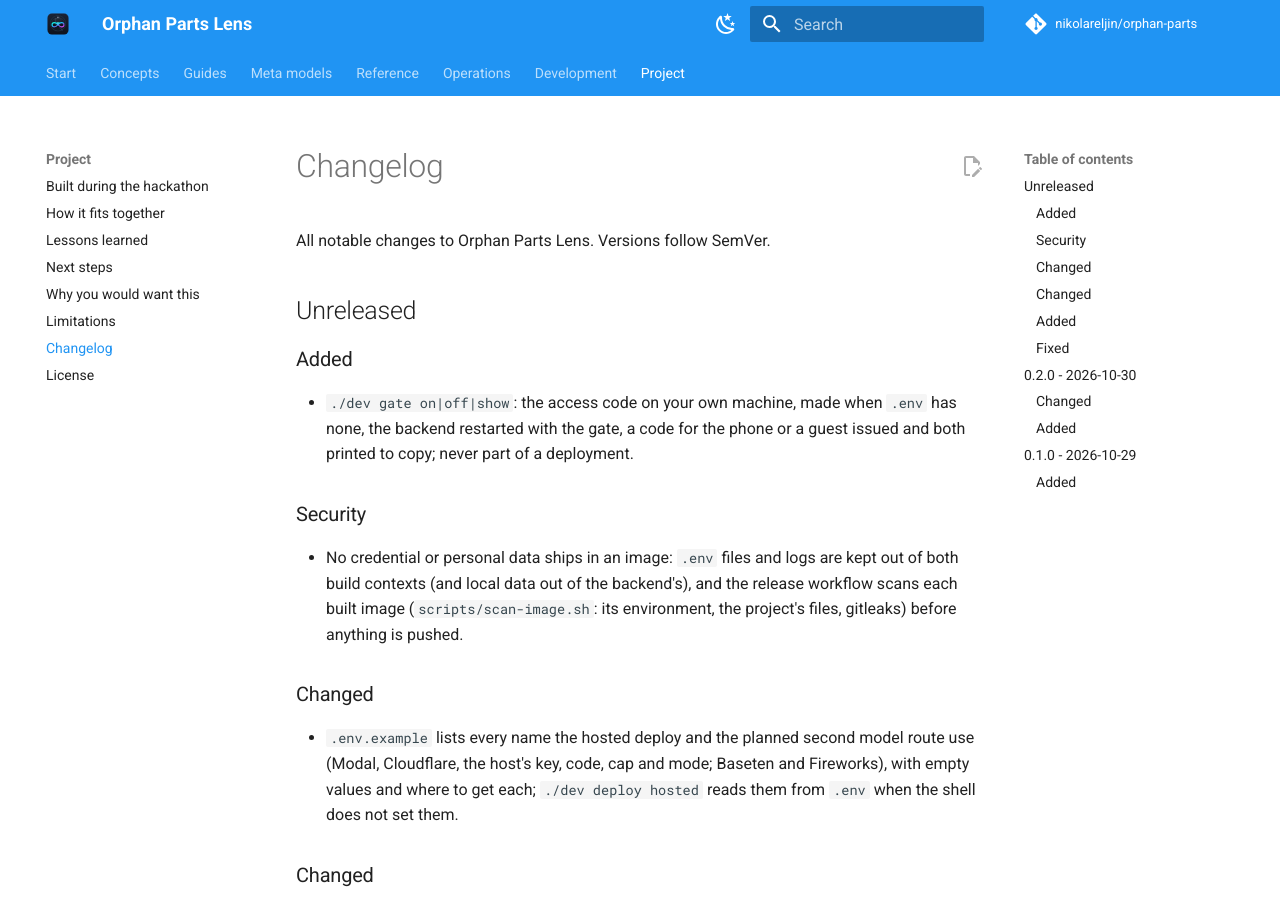
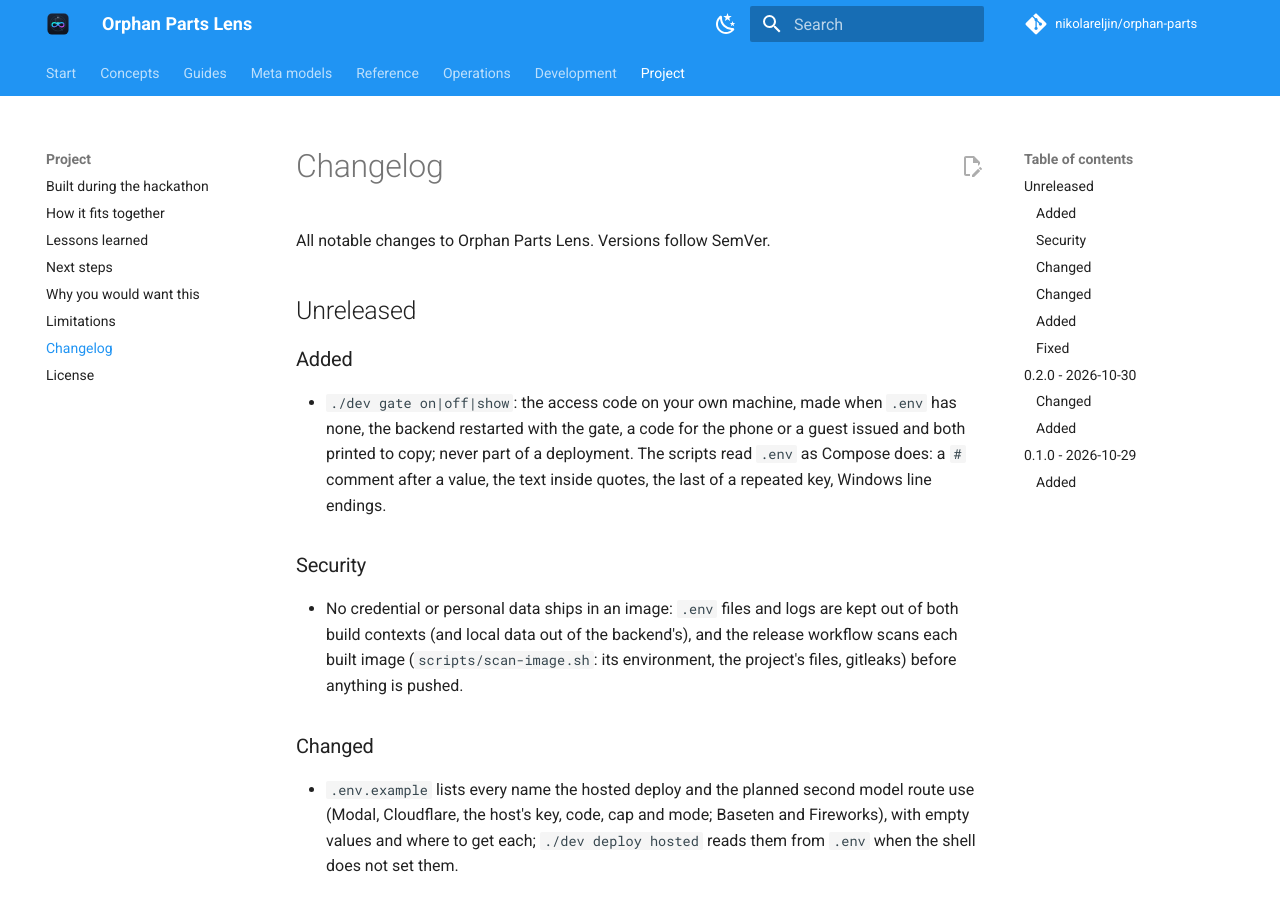
Before and after one commit to nikolareljin/orphan-parts, an MkDocs documentation site: the page built from docs/project/changelog.md, in a window 1280 px wide and 900 px high. Built offline with MkDocs 1.6.1 and Material for MkDocs 9.7.7, drawn with Linux system fonts in a browser that asks for light colours; comment, search, counter and statistics services are not loaded.

Commit message:
fix(dev): gate on works on a fresh clone and with BACKEND_PORT in .env; .env read as Compose reads it

```diff
--- a/CHANGELOG.md
+++ b/CHANGELOG.md
@@ -5,7 +5,7 @@ All notable changes to Orphan Parts Lens. Versions follow SemVer.
 ## Unreleased
 
 ### Added
-- `./dev gate on|off|show`: the access code on your own machine, made when `.env` has none, the backend restarted with the gate, a code for the phone or a guest issued and both printed to copy; never part of a deployment.
+- `./dev gate on|off|show`: the access code on your own machine, made when `.env` has none, the backend restarted with the gate, a code for the phone or a guest issued and both printed to copy; never part of a deployment. The scripts read `.env` as Compose does: a ` #` comment after a value, the text inside quotes, the last of a repeated key, Windows line endings.
 
 ### Security
 - No credential or personal data ships in an image: `.env` files and logs are kept out of both build contexts (and local data out of the backend's), and the release workflow scans each built image (`scripts/scan-image.sh`: its environment, the project's files, gitleaks) before anything is pushed.
```
Also changed, not shown: docs/operations/demo-access.md (+8 -3 lines), docs/reference/cli.md (+1 -1 lines), 4 other files.
